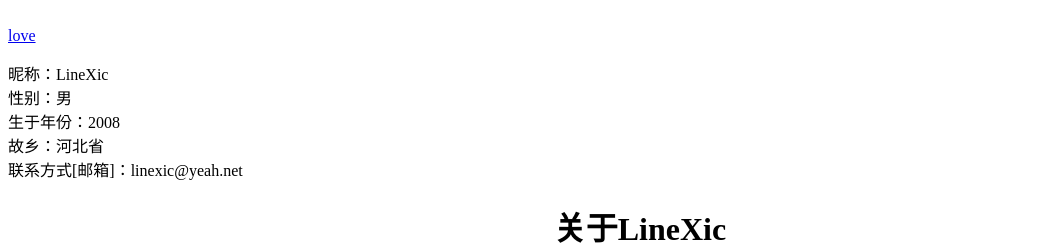
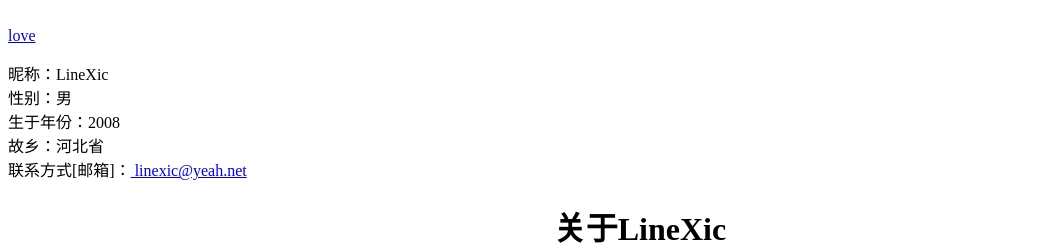
Before and after one commit to shundebo/LineXic.github.io, a plain HTML site: page index.html in a window 1280 px wide. Shown: the part 428-673 px from the top of the page, without its empty margins (0-1039 px from the left). Drawn offline with Linux system fonts and the light colour scheme.

Commit message:
更新 index.html

```diff
--- a/index.html
+++ b/index.html
@@ -21,7 +21,8 @@
    性别：男<br>
    生于年份：2008<br>
    故乡：河北省<br>
-   联系方式[邮箱]：linexic@yeah.net
+   联系方式[邮箱]：<a href="mailto:linexic@yeah.net?Subject=Hello%20again" target="_top">
+linexic@yeah.net</a>
      </p>
      <center><h1>关于LineXic</h1></center>       本人网名LineXic，于2022-12-14开始从事汉化工作一直至今<br>
            会一点代码，一直自学写的比较多，也比较杂
```
